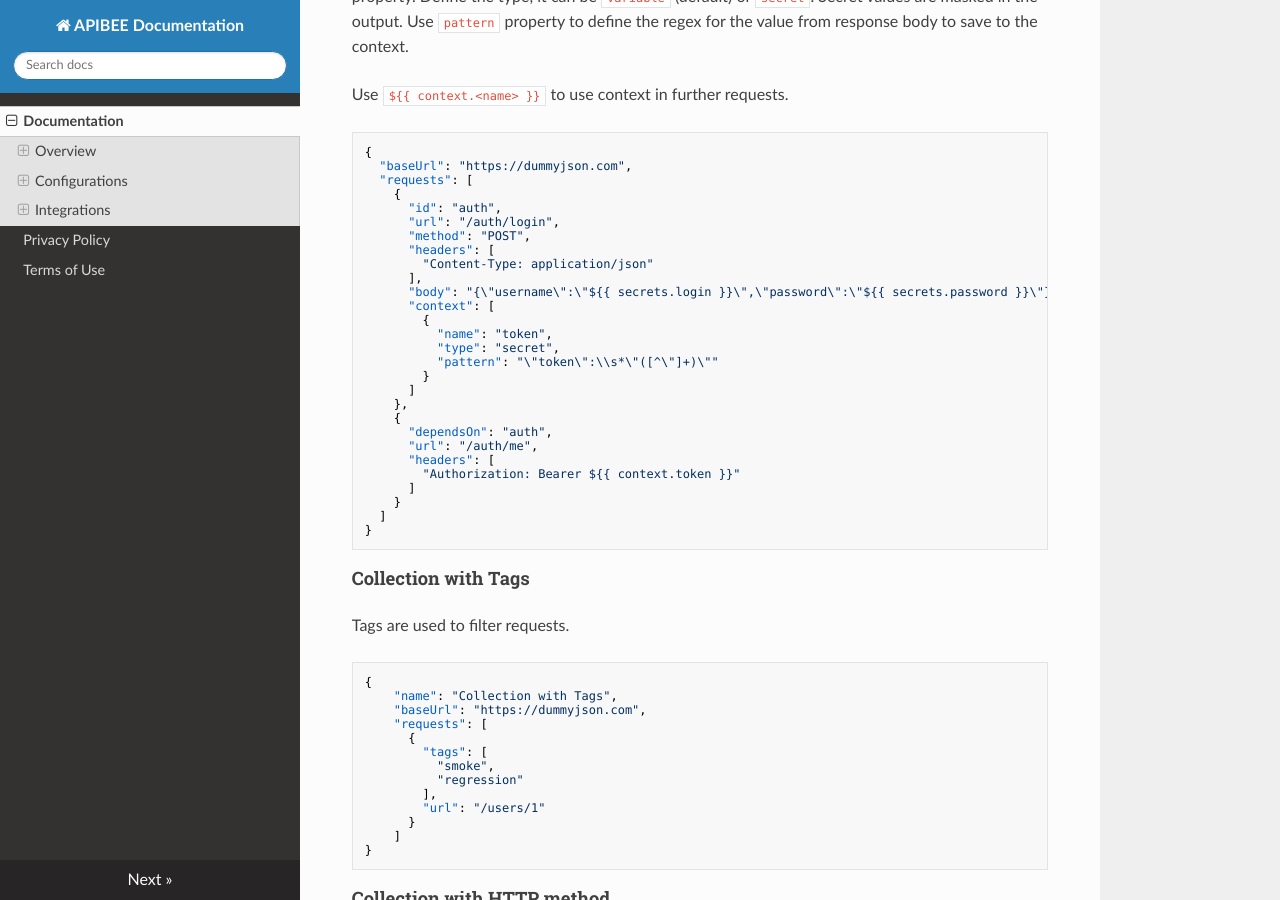
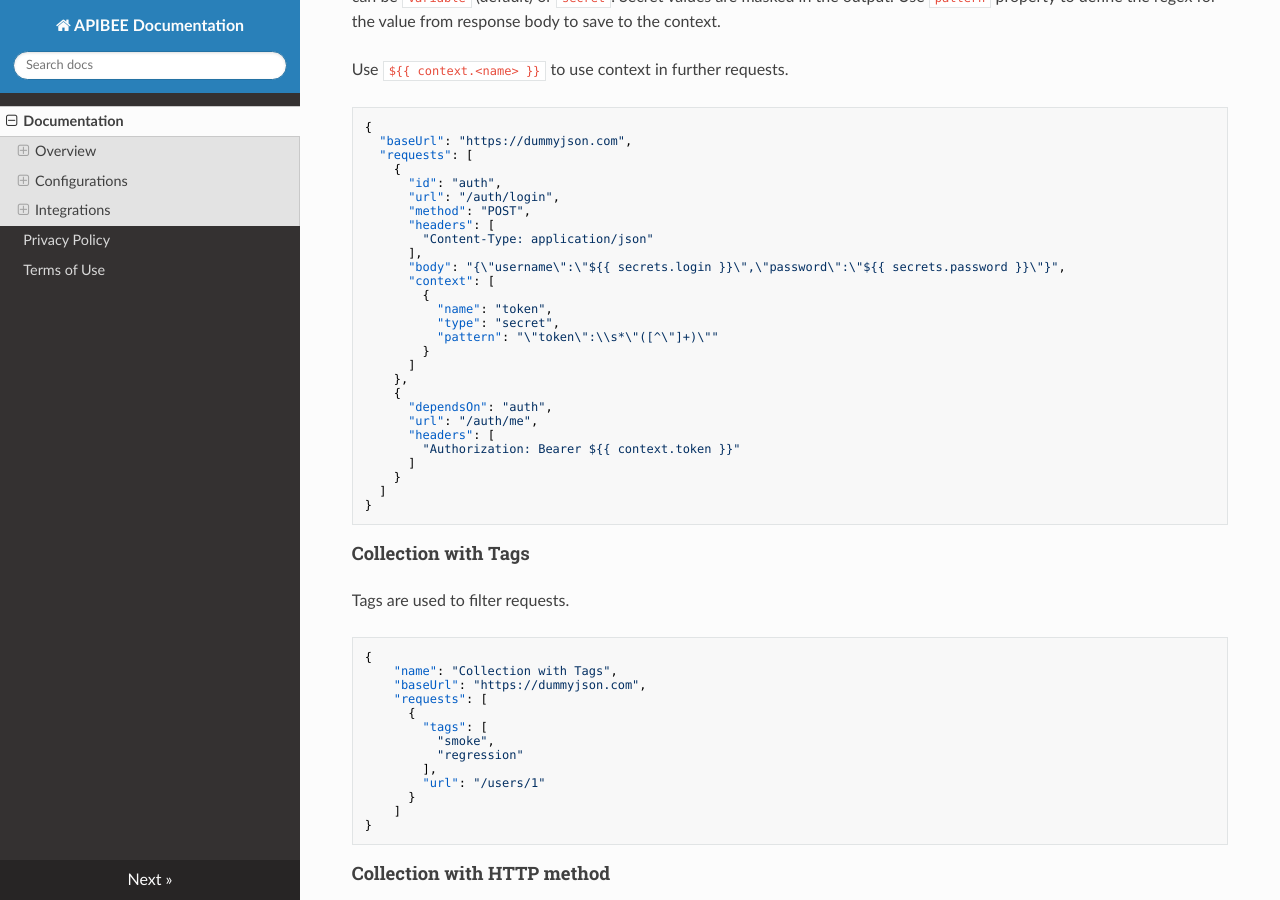
Before and after one commit to itbusina/testlemon-docs, an MkDocs documentation site: the page built from docs/docs/index.md, in a window 1280 px wide and 900 px high, scrolled down 6381 px. Built offline with MkDocs 1.6.1, drawn with Linux system fonts in a browser that asks for light colours; nearby versions of some CDN libraries; some of the changed text lies outside the part shown.

Commit message:
Update mkdocs.yml

```diff
--- a/docs/mkdocs.yml
+++ b/docs/mkdocs.yml
@@ -2,4 +2,4 @@ site_name: APIBEE Documentation
 site_url: https://docs.apibee.itbusina.com/
 theme:
   name: readthedocs
-extra_css: [extra.css]
+extra_css: [css/extra.css]
```
